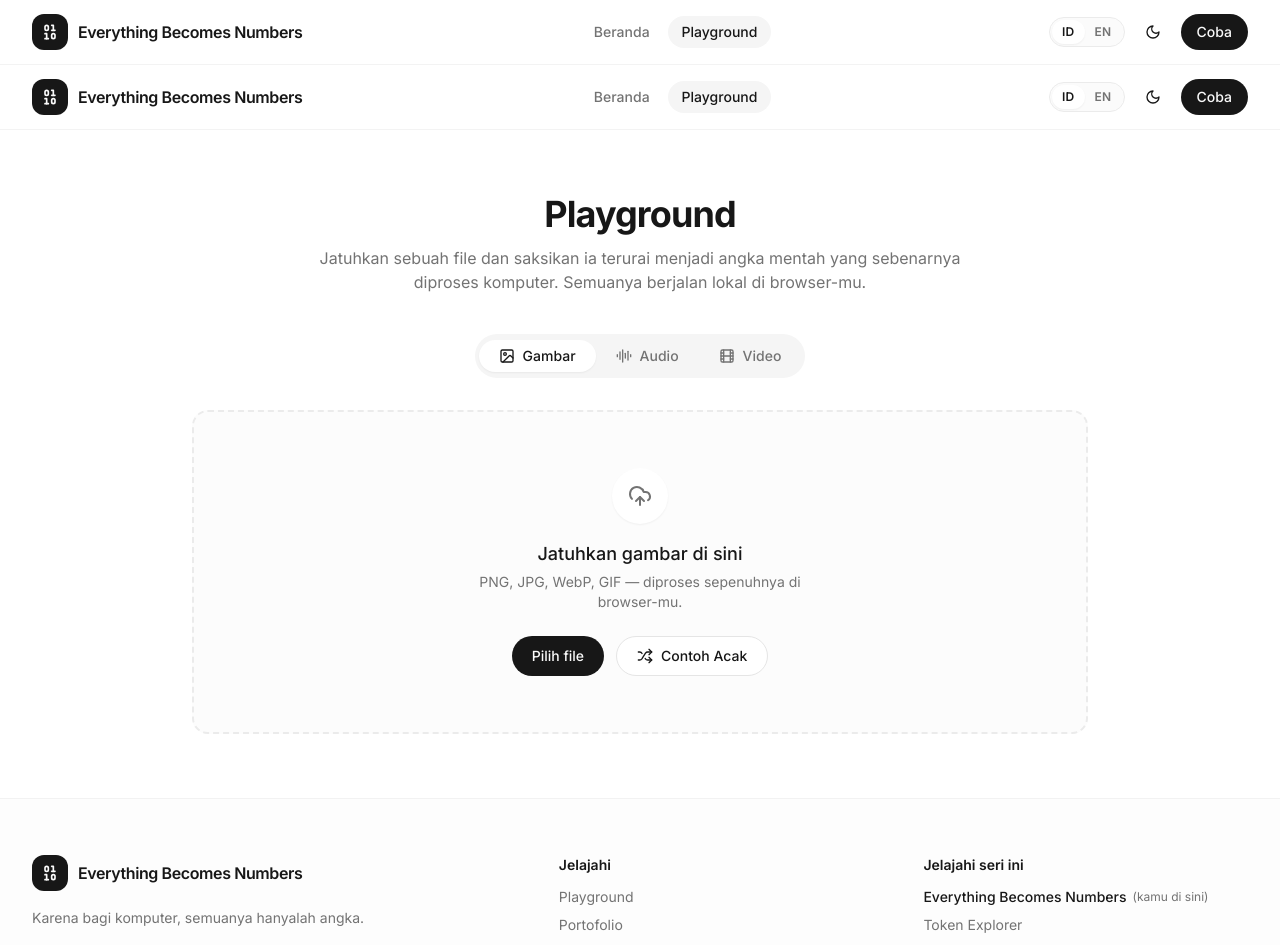
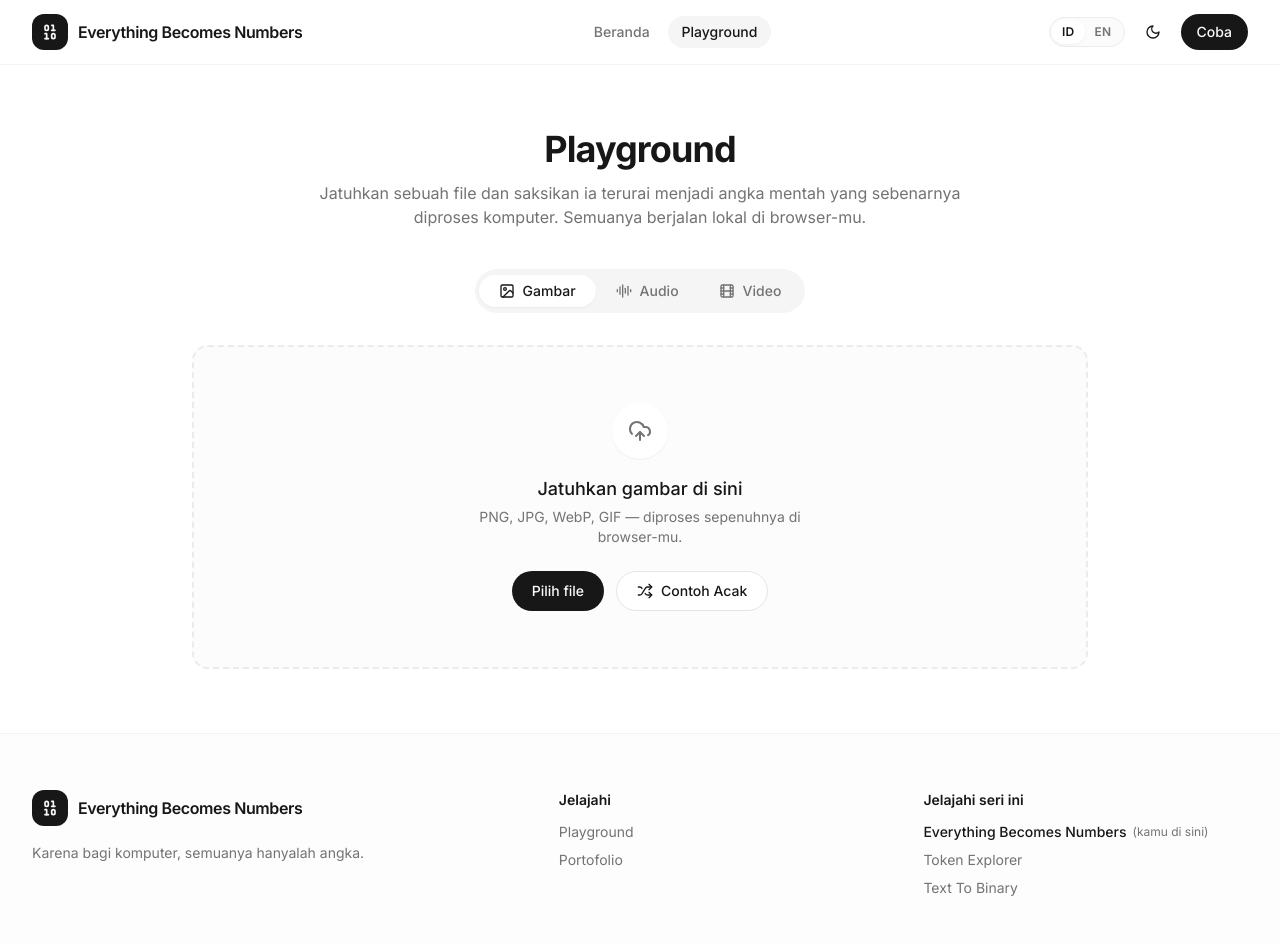
Before and after one commit to m45argaeth/EBN, a Next.js app: page /playground in a window 1280 px wide. Shown: the top 945 px of the page. Built offline with nearby package versions, Linux system fonts and the light colour scheme.

Commit message:
Drop per-page header/footer wrapper on playground (now in layout)

```diff
--- a/app/playground/page.tsx
+++ b/app/playground/page.tsx
@@ -1,8 +1,6 @@
 import * as React from "react"
 import type { Metadata } from "next"
 
-import { SiteHeader } from "@/components/site-header"
-import { SiteFooter } from "@/components/site-footer"
 import { PlaygroundTabs } from "@/components/playground/playground-tabs"
 import { PlaygroundIntro } from "@/components/playground/playground-intro"
 import { Skeleton } from "@/components/ui/skeleton"
@@ -15,9 +13,7 @@ export const metadata: Metadata = {
 
 export default function PlaygroundPage() {
   return (
-    <div className="flex min-h-screen flex-col">
-      <SiteHeader />
-      <main className="container flex-1 py-12 sm:py-16">
+    <div className="container py-12 sm:py-16">
       <PlaygroundIntro />
 
       <div className="mx-auto mt-10 max-w-4xl">
@@ -25,8 +21,6 @@ export default function PlaygroundPage() {
           <PlaygroundTabs />
         </React.Suspense>
       </div>
-      </main>
-      <SiteFooter />
     </div>
   )
 }
```
Lines whose indentation alone changed are shown as unchanged.
